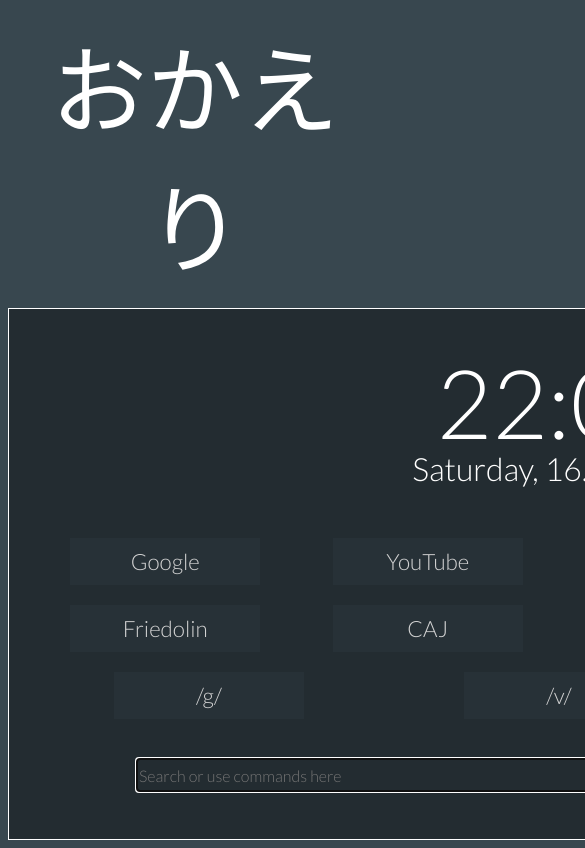
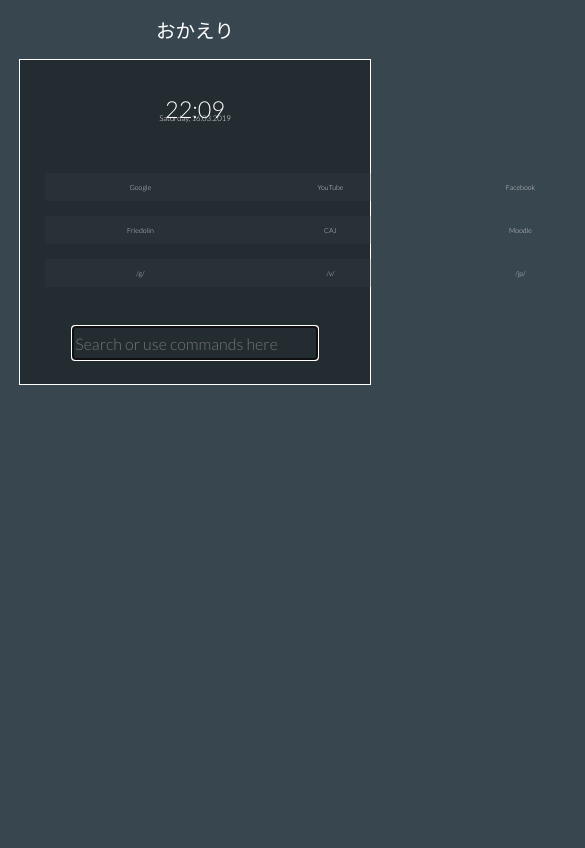
Before and after one commit to Mikulex/startpage, a plain HTML site: page start.html in a window 390 px wide. Shown: the top 848 px of the page, 585 px wide, since content can reach past the window. Drawn offline with nearby package versions, Linux system fonts and the light colour scheme.

Commit message:
make font sizes more responsive

```diff
--- a/style.css
+++ b/style.css
@@ -9,16 +9,16 @@ body {
 
 #title {
     text-align: center;
-    font: 6em "Meiryo";
+    font: 5vw "Meiryo";
     margin: 15px;
 }
 
 #time{
-    font: 300 6em 'Lato';
+    font: 300 6vw 'Lato';
 }
 
 #date {
-    font: 300 2em 'Lato';
+    font: 300 2vw 'Lato';
     margin: -10px 0px 0px 0px;
 }
 
@@ -26,8 +26,8 @@ body {
     padding: 25px;
     text-align: center;
     margin: 0 auto;
-    width: 1050px;
-    height: 480px;
+    width: 80%;
+    height: 50%;
     background-color: rgb(35, 44, 49);
     border: solid;
     border-width: thin;
@@ -38,11 +38,12 @@ body {
 }
 
 #items ul {
-    margin: 20px auto;
+    margin: 15px auto;
     display: flex;
-    font: 300 1.4em 'Lato';
+    font: 300 1.8vw 'Lato';
     list-style-type: none;
     padding: 0;
+    /*! width:   90%; */
 }
 
 li{
```
